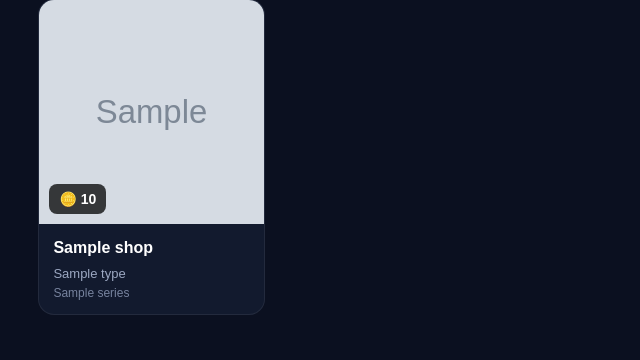
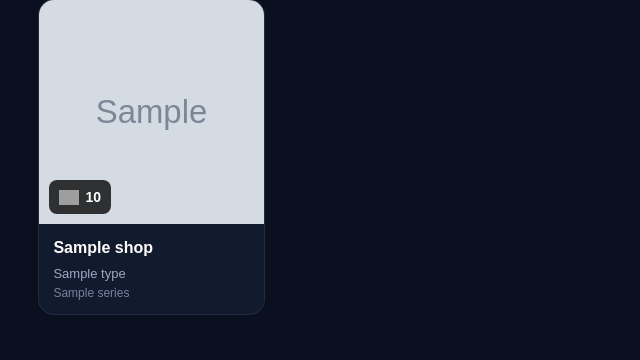
Before and after one commit to Eraldo1829/Fortnite-hub, a Flask app: template templates/skins.html in a window 1280 px wide. Shown: the part 442-802 px from the top of the page, without its empty margins (0-640 px from the left). Run offline with Flask 3, Linux system fonts and the light colour scheme; the template is opened without the code that fills it: most values are stand-ins (such as "Sample title", 1, 10 or a date in 2020); grey boxes marked "Sample" are stand-in pictures; grey boxes are pictures that could not be loaded.

Commit message:
Update skins.html

```diff
--- a/templates/skins.html
+++ b/templates/skins.html
@@ -34,10 +34,6 @@
             width: min(1400px, 94%);
             margin: 0 auto;
         }
-
-        /* ==================================================
-           TOPBAR
-        ================================================== */
 
         .topbar {
             padding: 18px 0;
@@ -78,10 +74,6 @@
             background: #293961;
         }
 
-        /* ==================================================
-           HERO
-        ================================================== */
-
         .hero {
             padding: 35px 0 25px;
         }
@@ -96,10 +88,6 @@
             color: #aeb8d0;
         }
 
-        /* ==================================================
-           SHOP INFO
-        ================================================== */
-
         .shop-info {
             margin-top: 20px;
             padding: 16px 18px;
@@ -112,10 +100,6 @@
         .shop-info strong {
             color: white;
         }
-
-        /* ==================================================
-           SEARCH
-        ================================================== */
 
         .search-box {
             margin-top: 22px;
@@ -163,10 +147,6 @@
             color: #cbd4e8;
         }
 
-        /* ==================================================
-           GROUP
-        ================================================== */
-
         .shop-group {
             margin: 35px 0 45px;
         }
@@ -190,10 +170,6 @@
             font-size: 14px;
         }
 
-        /* ==================================================
-           GRID
-        ================================================== */
-
         .items-grid {
             display: grid;
             grid-template-columns: repeat(
@@ -202,10 +178,6 @@
             );
             gap: 18px;
         }
-
-        /* ==================================================
-           CARD
-        ================================================== */
 
         .item-card {
             position: relative;
@@ -252,24 +224,31 @@
             font-size: 40px;
         }
 
-        /* ==================================================
-           PRICE
-        ================================================== */
-
         .price {
             position: absolute;
             left: 10px;
             bottom: 10px;
+
+            display: flex;
+            align-items: center;
+            gap: 6px;
+
             padding: 7px 10px;
+
             border-radius: 8px;
-            background: rgba(0,0,0,0.75);
+
+            background: rgba(0,0,0,0.78);
+
             font-weight: 700;
             font-size: 14px;
         }
 
-        /* ==================================================
-           FAVORITE
-        ================================================== */
+        .vbucks-icon {
+            width: 20px;
+            height: 20px;
+            object-fit: contain;
+            display: block;
+        }
 
         .favorite-button {
             position: absolute;
@@ -308,10 +287,6 @@
             color: #ff4d78;
         }
 
-        /* ==================================================
-           CARD CONTENT
-        ================================================== */
-
         .item-content {
             padding: 14px;
         }
@@ -334,10 +309,6 @@
             color: #77839e;
         }
 
-        /* ==================================================
-           EMPTY
-        ================================================== */
-
         .empty {
             padding: 70px 20px;
             text-align: center;
@@ -348,10 +319,6 @@
             color: white;
             margin-bottom: 10px;
         }
-
-        /* ==================================================
-           RESPONSIVE
-        ================================================== */
 
         @media (max-width: 700px) {
 
@@ -390,14 +357,9 @@
 <body>
 
 
-    <!-- ====================================================
-         TOPBAR
-    ===================================================== -->
-
     <div class="topbar">
 
         <div class="container topbar-inner">
-
 
             <a
                 href="{{ url_for('home') }}"
@@ -406,9 +368,7 @@
                 🎮 Fortnite Hub
             </a>
 
-
             <div class="nav">
-
 
                 <a
                     href="{{ url_for('skins') }}"
@@ -417,14 +377,12 @@
                     🛒 Item Shop
                 </a>
 
-
                 <a
                     href="{{ url_for('all_items') }}"
                     class="nav-button"
                 >
                     📚 Tutti gli Item
                 </a>
-
 
                 <a
                     href="{{ url_for('shop_history') }}"
@@ -433,9 +391,7 @@
                     📅 Storico Shop
                 </a>
 
-
                 {% if session.get("user_id") %}
-
 
                     <a
                         href="{{ url_for('favorites') }}"
@@ -444,7 +400,6 @@
                         ⭐ Preferiti
                     </a>
 
-
                     <a
                         href="{{ url_for('logout') }}"
                         class="nav-button"
@@ -452,9 +407,7 @@
                         Logout
                     </a>
 
-
                 {% else %}
-
 
                     <a
                         href="{{ url_for('login') }}"
@@ -463,7 +416,6 @@
                         Login
                     </a>
 
-
                     <a
                         href="{{ url_for('register') }}"
                         class="nav-button"
@@ -471,9 +423,7 @@
                         Registrati
                     </a>
 
-
                 {% endif %}
-
 
             </div>
 
@@ -482,29 +432,17 @@
     </div>
 
 
-    <!-- ====================================================
-         MAIN
-    ===================================================== -->
-
     <main class="container">
 
-
-        <!-- =================================================
-             HERO
-        ================================================== -->
-
         <section class="hero">
-
 
             <h1>
                 🛒 Item Shop
             </h1>
 
-
             <p>
                 Scopri gli oggetti disponibili nello Shop di Fortnite.
             </p>
-
 
             {% if shop_date %}
 
@@ -520,17 +458,11 @@
 
             {% endif %}
 
-
-            <!-- =============================================
-                 SEARCH
-            ============================================== -->
-
             <form
                 method="GET"
                 action="{{ url_for('skins') }}"
                 class="search-box"
             >
-
 
                 <input
                     type="text"
@@ -540,11 +472,9 @@
                     autocomplete="off"
                 >
 
-
                 <button type="submit">
                     🔎 Cerca
                 </button>
-
 
                 {% if search_query %}
 
@@ -557,36 +487,22 @@
 
                 {% endif %}
 
-
             </form>
-
 
         </section>
 
 
-        <!-- =================================================
-             SHOP GROUPS
-        ================================================== -->
-
-
         {% if shop_groups %}
-
 
             {% for group in shop_groups %}
 
-
                 {% set group_name = group.name %}
-
                 {% set group_category = group.category %}
-
                 {% set group_items = group.shop_items %}
-
 
                 <section class="shop-group">
 
-
                     <div class="group-header">
-
 
                         <div>
 
@@ -600,7 +516,6 @@
 
                         </div>
 
-
                         <div class="group-category">
 
                             {{ group_items|length }}
@@ -613,22 +528,14 @@
 
                         </div>
 
-
                     </div>
 
 
                     <div class="items-grid">
 
-
                         {% for item in group_items %}
 
-
                             <div class="item-card">
-
-
-                                <!-- =================================
-                                     CARD LINK
-                                ================================== -->
 
                                 <a
                                     href="{{ url_for(
@@ -638,12 +545,9 @@
                                     class="item-link"
                                 >
 
-
                                     <div class="item-image-wrapper">
 
-
                                         {% if item.image %}
-
 
                                             <img
                                                 src="{{ item.image }}"
@@ -652,78 +556,62 @@
                                                 loading="lazy"
                                             >
 
-
                                         {% else %}
-
 
                                             <div class="item-placeholder">
                                                 🎮
                                             </div>
 
-
                                         {% endif %}
 
 
-                                        {% if item.price %}
+                                        {% if item.price is not none %}
 
                                             <div class="price">
 
-                                                🪙
+                                                <img
+                                                    src="https://fortnite-api.com/images/vbucks.png"
+                                                    alt="V-Bucks"
+                                                    class="vbucks-icon"
+                                                >
+
                                                 {{ item.price }}
 
                                             </div>
 
                                         {% endif %}
 
-
                                     </div>
 
 
                                     <div class="item-content">
 
-
                                         <div class="item-name">
-
                                             {{ item.name }}
-
                                         </div>
-
 
                                         {% if item.type %}
 
                                             <div class="item-type">
-
                                                 {{ item.type }}
-
                                             </div>
 
                                         {% endif %}
 
-
                                         {% if item.series %}
 
                                             <div class="item-series">
-
                                                 {{ item.series }}
-
                                             </div>
 
                                         {% endif %}
 
-
                                     </div>
-
 
                                 </a>
 
 
-                                <!-- =================================
-                                     FAVORITE
-                                ================================== -->
-
-
                                 {% if session.get("user_id") %}
-
 
                                     <button
                                         type="button"
@@ -737,122 +625,74 @@
                                         onclick="toggleFavorite(this, event)"
                                     >
 
-
                                         {% if item._is_favorite %}
-
                                             ♥️
-
                                         {% else %}
-
                                             ♡
-
                                         {% endif %}
-
 
                                     </button>
 
-
                                 {% endif %}
-
 
                             </div>
 
-
                         {% endfor %}
-
 
                     </div>
 
-
                 </section>
-
 
             {% endfor %}
 
-
         {% else %}
-
-
-            <!-- =================================================
-                 EMPTY
-            ================================================== -->
-
 
             <section class="empty">
 
-
                 {% if search_query %}
-
 
                     <h2>
                         Nessun risultato
                     </h2>
 
-
                     <p>
-
                         Non abbiamo trovato item per:
-
                         <strong>
                             {{ search_query }}
                         </strong>
-
                     </p>
 
-
                     <p>
-
                         Prova con un altro nome.
-
                     </p>
 
-
                 {% else %}
-
 
                     <h2>
                         Shop non disponibile
                     </h2>
 
-
                     <p>
                         Non è stato possibile caricare lo Shop.
                     </p>
 
-
                 {% endif %}
-
 
             </section>
 
-
         {% endif %}
-
 
     </main>
 
 
-    <!-- ====================================================
-         FAVORITE JAVASCRIPT
-    ===================================================== -->
-
-
     {% if session.get("user_id") %}
 
-
         <script>
-
 
             async function toggleFavorite(
                 button,
                 event
             ) {
-
-
-                /*
-                 * Evita che il click sul cuore
-                 * apra la pagina dell'item.
-                 */
 
                 if (event) {
 
@@ -862,21 +702,16 @@
 
                 }
 
-
                 const itemId =
                     button.dataset.itemId;
-
 
                 const itemName =
                     button.dataset.itemName;
 
-
                 const image =
                     button.dataset.image;
 
-
                 try {
-
 
                     const response =
                         await fetch(
@@ -926,13 +761,11 @@
 
                     if (!data.success) {
 
-
                         alert(
                             data.message
                             ||
                             "Errore durante il salvataggio."
                         );
-
 
                         return;
 
@@ -941,37 +774,29 @@
 
                     if (data.is_favorite) {
 
-
                         button.classList.add(
                             "active"
                         );
 
-
                         button.innerHTML =
                             "♥️";
 
-
                     } else {
-
 
                         button.classList.remove(
                             "active"
                         );
-
 
                         button.innerHTML =
                             "♡";
 
                     }
 
-
                 } catch (error) {
-
 
                     console.error(
                         error
                     );
-
 
                     alert(
                         "Errore durante il salvataggio del preferito."
@@ -979,12 +804,9 @@
 
                 }
 
-
             }
 
-
         </script>
-
 
     {% endif %}
 
```
